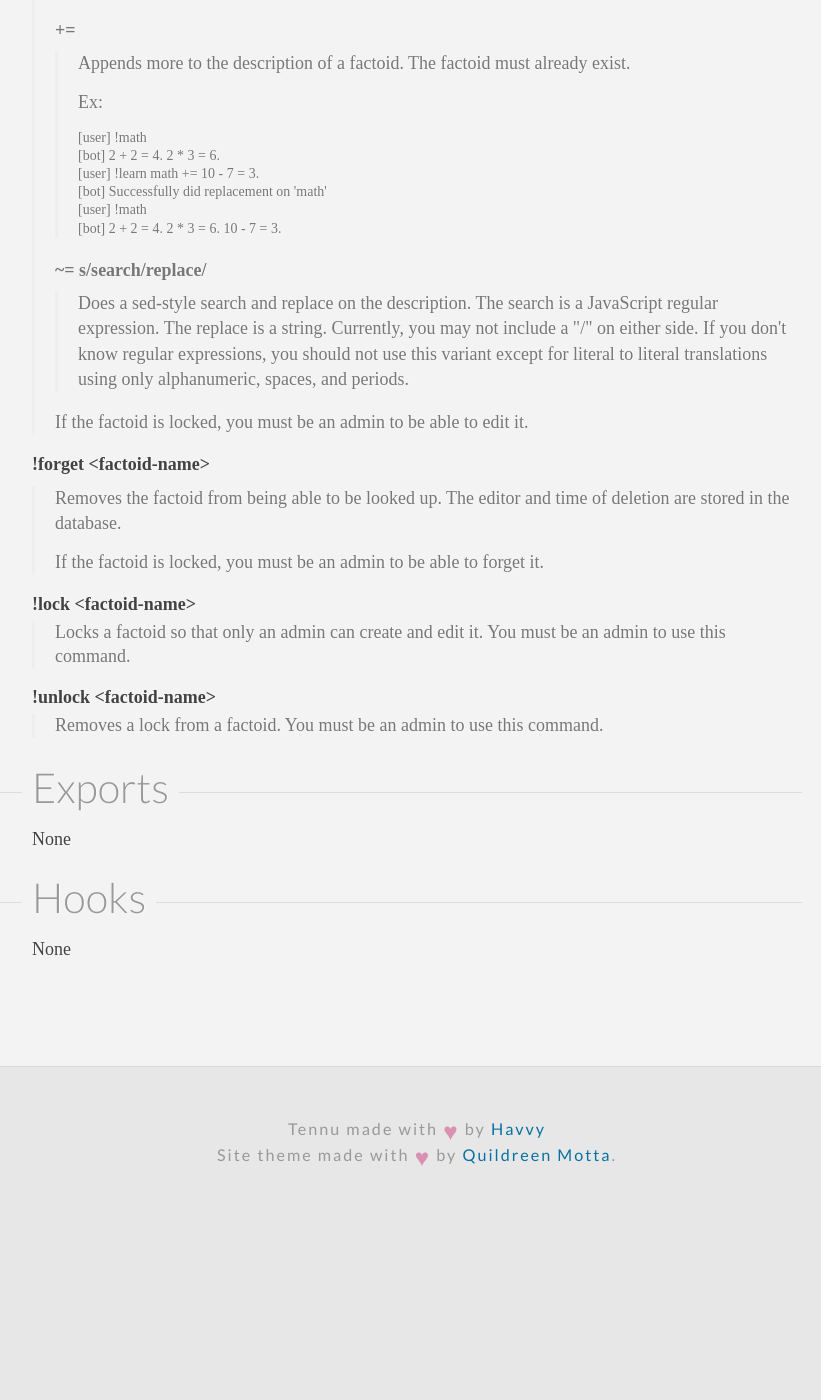
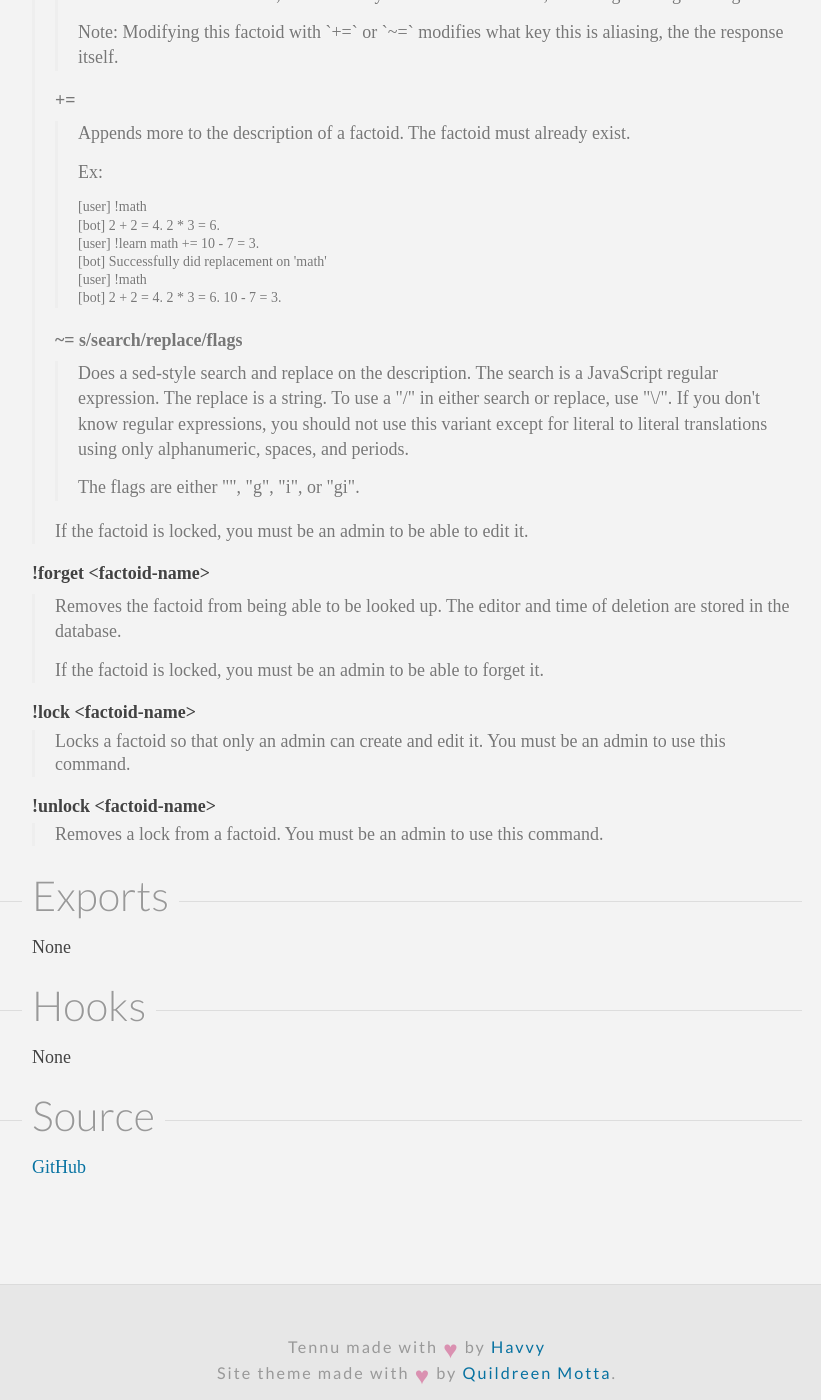
Before and after one commit to Tennu/tennu.github.io, a Jekyll site: the page built from plugins/factoids.md, in a window 1280 px wide and 1400 px high, scrolled down 1713 px. Shown: the whole window, without its empty margins (223-1044 px from the left). Built offline with Jekyll 4.4.1, drawn with Linux system fonts in a browser that asks for light colours; some web fonts are replaced; before the commit the page ends 2931 px from its top, so only the background shows below that; some of the changed text lies outside the part shown.

Commit message:
Update factoids documentation.

```diff
--- a/plugins/factoids.md
+++ b/plugins/factoids.md
@@ -7,7 +7,7 @@
 
 It has no required dependencies, but optionally depends on the <a href="admin">admin</a> role/plugin. Just make sure that you load the admin role/plugin before you load this plugin. If you just pass the plugin names to the configuration, make sure this plugin is after the admin role/plugin.
 
-The database is a <a href="//npmjs.org/package/dirty">Dirty</a> db, choosen because it requires no binary parts or starting a remote server.
+The database is a <a href="https://npmjs.org/package/dirty">Dirty</a> db, choosen because it requires no binary parts or starting a remote server.
 
 The bot will listen to private messages, and when it sees a private message that matches a factoid key, the bot will respond with the description that matches the key. You can add a trigger that must prefix the key with configuration.
 
@@ -19,6 +19,9 @@
 
     <dt>factoids-trigger</dt>
     <dd>Optional String. Only messages that start with the trigger will look up factoids.</dd>
+
+    <dt>factoids-max-alias-depth</dt>
+    <dd>Optional Number. Maximum (integral) aliases to dive into before giving up. Defaults to 3.</dd>
 </dl>
 
 ## Commands
@@ -85,9 +88,11 @@
                 </p>
             </dd>
 
-            <dt>~= s/search/replace/</dt>
+            <dt>~= s/search/replace/flags</dt>
             <dd>
-                <p>Does a sed-style search and replace on the description. The search is a JavaScript regular expression. The replace is a string. Currently, you may not include a "/" on either side. If you don't know regular expressions, you should not use this variant except for literal to literal translations using only alphanumeric, spaces, and periods.</p>
+                <p>Does a sed-style search and replace on the description. The search is a JavaScript regular expression. The replace is a string. To use a "/" in either search or replace, use "\/". If you don't know regular expressions, you should not use this variant except for literal to literal translations using only alphanumeric, spaces, and periods.</p>
+
+                <p>The flags are either "", "g", "i", or "gi".</p>
             </dd>
         </dl>
 
@@ -115,3 +120,7 @@
 ## Hooks
 
 None
+
+## Source
+
+<a href="https://github.com/tennu/tennu-factoids">GitHub</a>
```
